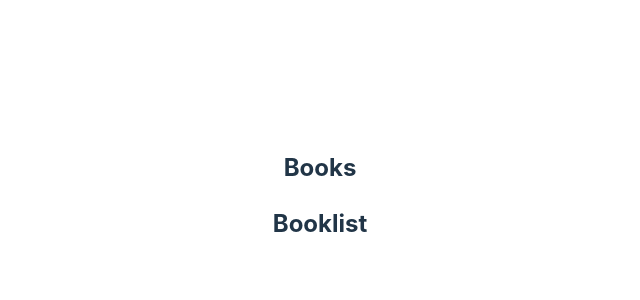
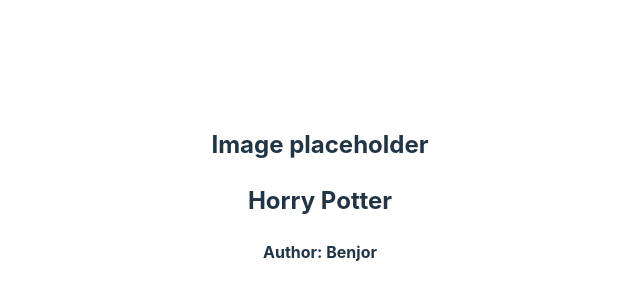
Before and after one commit to wilfred05777/react-fundamental-02-13-2023, a React (Vite) app: page / in a window 1280 px wide. Shown: the part 204-504 px from the top of the page, without its empty margins (320-960 px from the left). Built offline with nearby package versions, Linux system fonts and the light colour scheme.

Commit message:
23. BookList - tutorial

```diff
--- a/src/App.jsx
+++ b/src/App.jsx
@@ -1,20 +1,43 @@
+import React from 'react'
 import { useState } from 'react'
 
 import './App.css'
 
-import BookList from './Book/booklists'
-import Book from './Book/Book'
+// import BookList from './Book/booklists'
+// import Book from './Book/Book'
+
+const BookList = () => {
+  return (
+    <section>
+      <Book />
+    </section>
+  )
+}
+
+const Book = () => {
+  return (
+    <article>
+      <Image />
+      <Title />
+      <Author />
+    </article>
+  )
+}
 
 function App() {
   return (
     <div className='App'>
       <Book />
-      <BookList />
+      {/* <BookList />
+      <Author /> */}
     </div>
   )
 }
 
 const Image = () => <h2>Image placeholder</h2>
-const Title = () => <h2>Image placeholder</h2>
+const Title = () => <h2>Horry Potter</h2>
+const Author = () => {
+  return <h4>Author: Benjor</h4>
+}
 
 export default App
--- a/src/Book/Book.jsx
+++ b/src/Book/Book.jsx
@@ -1,9 +1,11 @@
 import React from 'react'
 
-const Book = () => {
+const Book = ({ Image, Title, Author }) => {
   return (
     <article>
-      <h2>Books</h2>
+      <Image />
+      <Title />
+      <Author />
     </article>
   )
 }
--- a/src/Book/BookLists.jsx
+++ b/src/Book/BookLists.jsx
@@ -1,10 +1,11 @@
 import React from 'react'
+import Book from './Book'
 
-const BookList = () => {
+const BookList = ({ Image, Title, Author }) => {
   return (
-    <div>
-      <h2>Booklist</h2>
-    </div>
+    <section>
+      <Book Image={Image} Title={Title} Author={Author} />
+    </section>
   )
 }
 
```
